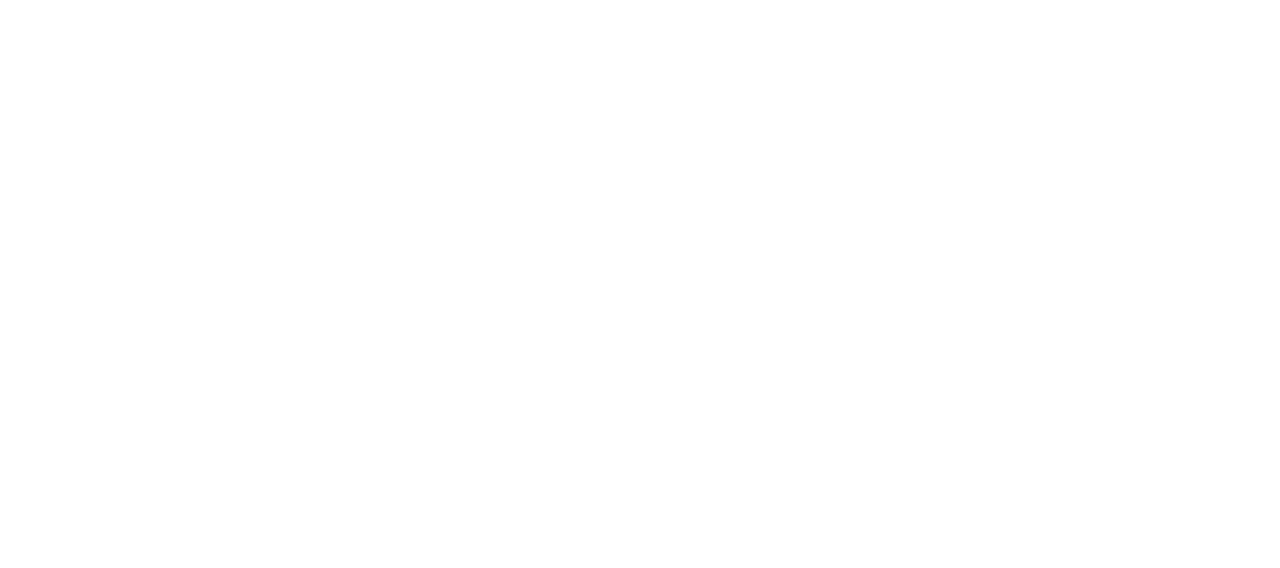
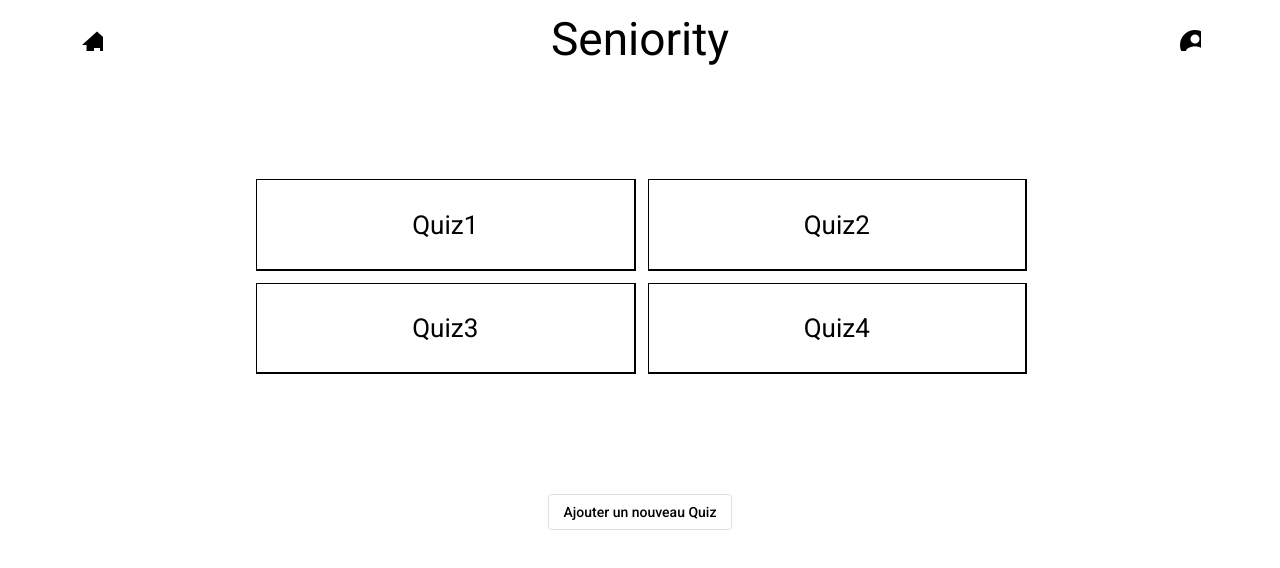
Before and after one commit to 2019-2020-ps6/2021-2022-ps6-seniority, an Angular app: page /accueil in a window 1280 px wide. Before the commit this address led to /. Shown: the top 568 px of the page. Built offline with nearby package versions, Linux system fonts and the light colour scheme.

Commit message:
Ajout de l'interface d'accueil

```diff
--- /dev/null
+++ b/src/app/accueil/accueil.component.css
@@ -0,0 +1,28 @@
+.custom-title {
+  color: black;
+  margin: 1% 0 1% 0;
+  text-align: center;
+  font-size: 46px;
+}
+
+.internalMatGrid{
+  min-width:60%;
+}
+
+.internalMatGrid mat-grid-tile {
+  border-bottom: 2px solid black;
+  border-right: 2px solid black;
+  border-left: 1px solid black;
+  border-top: 1px solid black;
+  font-size: 26px;
+
+}
+
+.icon {
+  font-size: 36px;
+}
+
+.internalMatGrid mat-grid-tile:hover{
+  background: lightgray;
+  cursor : pointer;
+}
--- /dev/null
+++ b/src/app/accueil/accueil.component.html
@@ -0,0 +1,24 @@
+<mat-grid-list cols="7" rowHeight="7:1">
+  <mat-grid-tile rowspan="3">
+    <mat-icon  aria-hidden="false" aria-label="Accueil" class="icon">home</mat-icon>
+  </mat-grid-tile>
+  <mat-grid-tile rowspan="3" colspan="5">
+    <h1 class="mat-h1 custom-title">Seniority</h1>
+  </mat-grid-tile>
+  <mat-grid-tile rowspan="3">
+    <mat-icon aria-hidden="false" aria-label="Accueil" class="icon">account_circle</mat-icon>
+  </mat-grid-tile>
+  <mat-grid-tile colspan="7" rowspan="15">
+    <div class='internalMatGrid' >
+      <mat-grid-list gutterSize="15px" cols="2" rowHeight="4:1">
+        <mat-grid-tile>Quiz1</mat-grid-tile>
+        <mat-grid-tile>Quiz2</mat-grid-tile>
+        <mat-grid-tile>Quiz3</mat-grid-tile>
+        <mat-grid-tile>Quiz4</mat-grid-tile>
+      </mat-grid-list>
+    </div>
+  </mat-grid-tile>
+  <mat-grid-tile rowspan="3" colspan="7">
+    <button mat-stroked-button color="grey">Ajouter un nouveau Quiz</button>
+  </mat-grid-tile>
+</mat-grid-list>
--- /dev/null
+++ b/src/app/accueil/accueil.component.ts
@@ -0,0 +1,15 @@
+import { Component, OnInit } from '@angular/core';
+
+@Component({
+  selector: 'app-accueil',
+  templateUrl: './accueil.component.html',
+  styleUrls: ['./accueil.component.css']
+})
+export class AccueilComponent implements OnInit {
+
+  constructor() { }
+
+  ngOnInit(): void {
+  }
+
+}
--- a/src/app/app-routing.module.ts
+++ b/src/app/app-routing.module.ts
@@ -3,11 +3,13 @@
 import {RegisterComponent} from "./register/register.component";
 import {ProfilComponent} from "./profil/profil.component";
 import {LoginComponent} from "./login/login.component";
+import {AccueilComponent} from "./accueil/accueil.component";
 
 const routes: Routes = [
   {path : 'register', component : RegisterComponent},
   {path : 'login', component : LoginComponent},
-  {path : 'profil/:id', component : ProfilComponent}
+  {path : 'profil/:id', component : ProfilComponent},
+  {path : 'accueil', component : AccueilComponent}
 ];
 
 @NgModule({
--- a/src/app/login/login.component.html
+++ b/src/app/login/login.component.html
@@ -17,7 +17,7 @@
     </button>
   </mat-form-field>
 
-  <button mat-stroked-button color="grey" [style.width.px]=290>Se connecter</button>
+  <button mat-stroked-button color="grey" [style.width.px]=290 routerLink="/accueil">Se connecter</button>
 </div>
 
 <div class="inscription">
--- a/src/app/register/register.component.html
+++ b/src/app/register/register.component.html
@@ -19,7 +19,7 @@
     </button>
   </mat-form-field>
 
-  <button mat-stroked-button color="grey" [style.width.px]=290>S'inscrire</button>
+  <button mat-stroked-button color="grey" routerLink="/accueil" [style.width.px]=290>S'inscrire</button>
 </div>
 
 <div class="connexion">
--- a/src/app/register/register.component.ts
+++ b/src/app/register/register.component.ts
@@ -23,4 +23,5 @@
   ngOnInit(): void {
   }
 
+
 }
```
Also changed, not shown: src/app/app.module.ts (+6 -2 lines).
